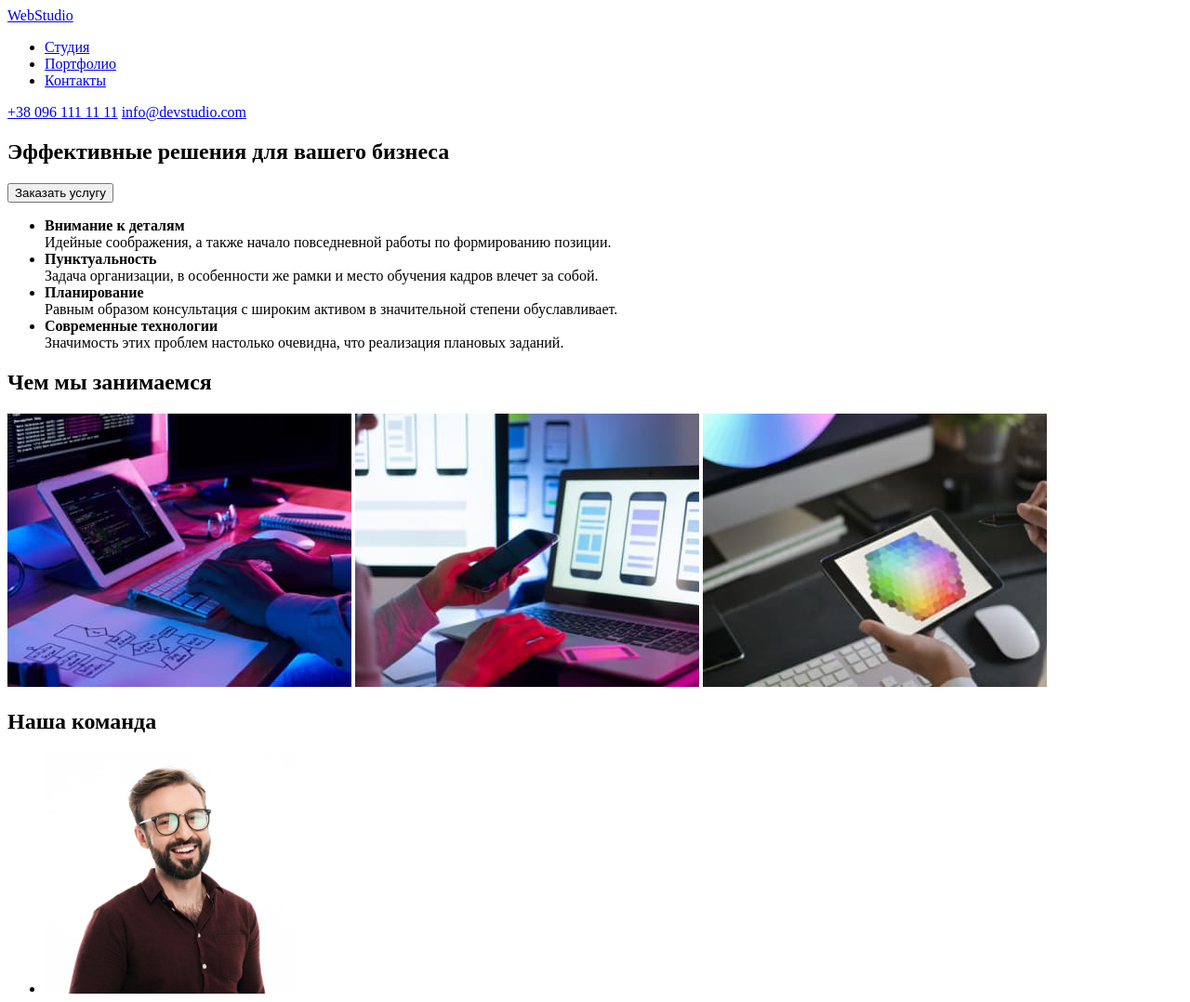
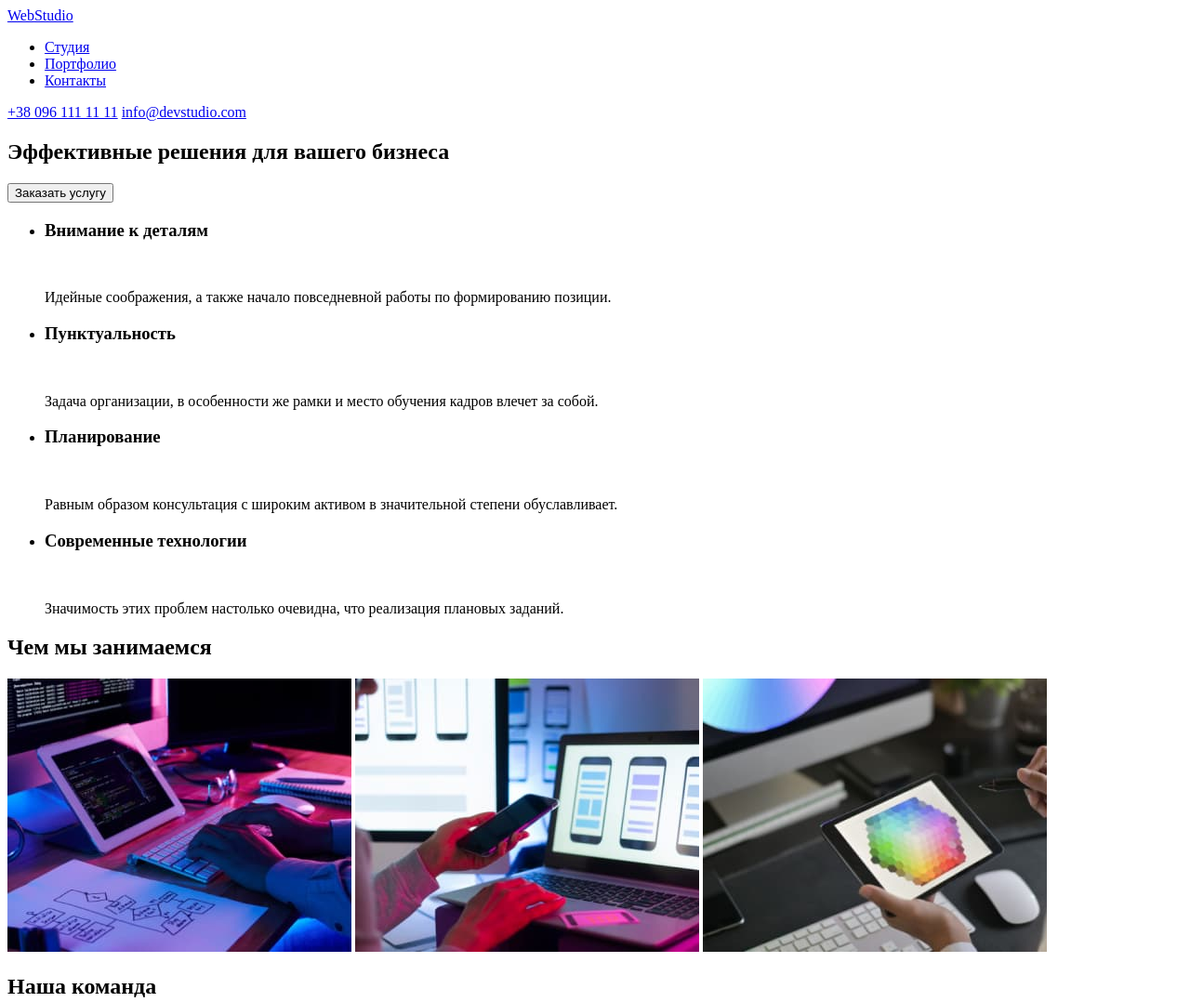
Before and after one commit to AndreyBukalo/goit-home-css, a plain HTML site: page index.html in a window 1280 px wide. Shown: the top 1078 px of the page at 93% size. Drawn offline with Linux system fonts and the light colour scheme.

Commit message:
HW-With-Class
Homework htlml+class

```diff
--- a/index.html
+++ b/index.html
@@ -23,6 +23,8 @@
  </header>
 
     <main class="main">
+
+
         <section class=main-section >
         <h1>Эффективные решения для вашего бизнеса</h1>
         <a class="usluga" href="https://www.google.com.ua/"><button type="submit">Заказать услугу</button></a>
@@ -31,20 +33,20 @@
         <section class="about">
             <ul class="about-list">
             <li class="about-1">
-               <strong class="bold-text">Внимание к деталям</strong> <br>
-            Идейные соображения, а также начало повседневной работы по формированию позиции.
+               <h3 class="bold-text">Внимание к деталям</h3> <br>
+            <p> Идейные соображения, а также начало повседневной работы по формированию позиции.</p>
             </li>
             <li class="about-2">
-                <strong class="bold-text">Пунктуальность</strong><br>
-                Задача организации, в особенности же рамки и место обучения кадров влечет за собой.
+                <h3 class="bold-text">Пунктуальность</h3><br>
+            <p> Задача организации, в особенности же рамки и место обучения кадров влечет за собой.</p>
             </li>
             <li class="about-3">
-                <strong class="bold-text">Планирование</strong><br>
-                Равным образом консультация с широким активом в значительной степени обуславливает.
+                <h3 class="bold-text">Планирование</h3><br>
+            <p> Равным образом консультация с широким активом в значительной степени обуславливает.</p>
             </li>
             <li class="about-4">
-                <strong class="bold-text">Современные технологии</strong><br>
-                Значимость этих проблем настолько очевидна, что реализация плановых заданий.
+                <h3 class="bold-text">Современные технологии</h3><br>
+            <p> Значимость этих проблем настолько очевидна, что реализация плановых заданий.</p>
             </li>
            </ul>
             <div class="about-photo">
```
